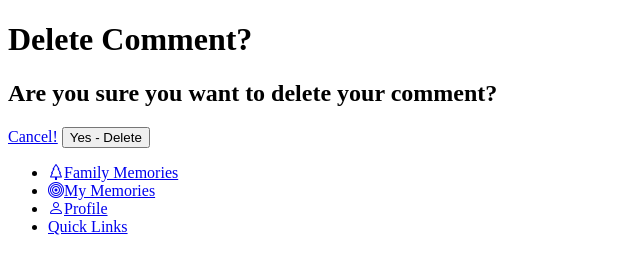
After one commit to lanewells/rooted, a Django app: page /comments/1/delete/ in a window 1280 px wide. The commit adds this page. Shown: the part 26-300 px from the top of the page, without its empty margins (0-640 px from the left). Run offline with Django 5.2, Linux system fonts and the light colour scheme; a user stored in the database is signed in; tables that the repository leaves empty hold one stand-in row (values such as "Sample post").

Commit message:
Added delete functionality for comment model.

```diff
--- /dev/null
+++ b/main_app/templates/main_app/comments/comment_confirm_delete.html
@@ -0,0 +1,15 @@
+{% extends 'main_app/base.html' %} {% block content %}
+
+<div class="page-header">
+  <h1>Delete Comment?</h1>
+</div>
+
+<h2>Are you sure you want to delete your comment?</h2>
+
+<form action="" method="post" class="form">
+  {% csrf_token %}
+  <a href="{% url 'memory-detail' comment.memory.id %}" class="btn">Cancel!</a>
+  <button type="submit" class="btn btn-danger">Yes - Delete</button>
+</form>
+
+{% endblock %}
--- a/main_app/templates/main_app/memories/memory_detail.html
+++ b/main_app/templates/main_app/memories/memory_detail.html
@@ -18,8 +18,10 @@
     {% for comment in comments %}
         <p><strong>{{ comment.created_by }}:</strong> {{ comment.text }}</p>
         <p><small>{{ comment.created }}</small></p>
+
         {% if user == comment.created_by %}
         <a href="{% url 'comment-update' comment.id %}" class="btn btn-sm btn-warn">Edit</a>
+        <a href="{% url 'comment-delete' comment.id %}" class="btn btn-sm btn-danger">Delete</a>
         {% endif %}
         <hr>
     {% empty %}
--- a/main_app/urls.py
+++ b/main_app/urls.py
@@ -13,6 +13,7 @@ urlpatterns = [
     path('memories/<int:pk>/delete', views.MemoryDelete.as_view(), name='memory-delete'),
     path('memories/my-memories/', views.my_memories, name='my-memories'),
     path('comments/<int:pk>/update/', views.CommentUpdate.as_view(), name='comment-update'),
+    path('comments/<int:pk>/delete/', views.CommentDelete.as_view(), name='comment-delete'),
     path('accounts/signup/', views.signup, name='signup'),
     path('accounts/update/', views.update_account, name='account-update'),
 ]
--- a/main_app/views.py
+++ b/main_app/views.py
@@ -167,7 +167,7 @@ class CommentCreate(LoginRequiredMixin, CreateView):
     model = Comment
     template_name = 'main_app/comments/comment_form.html'
 
-class CommentUpdate(LoginRequiredMixin, UpdateView):
+class CommentUpdate(LoginRequiredMixin, UserPassesTestMixin, UpdateView):
     model = Comment
     template_name = 'main_app/comments/comment_form.html'
     fields = ['text']
@@ -178,3 +178,14 @@ class CommentUpdate(LoginRequiredMixin, UpdateView):
     def test_func(self):
         comment = self.get_object()
         return self.request.user == comment.created_by
+
+class CommentDelete(LoginRequiredMixin, UserPassesTestMixin, DeleteView):
+    model = Comment
+    template_name = 'main_app/comments/comment_confirm_delete.html'
+
+    def get_success_url(self):
+        return reverse_lazy('memory-detail', kwargs={'pk': self.object.memory.pk})
+
+    def test_func(self):
+        comment = self.get_object()
+        return self.request.user == comment.created_by
```
